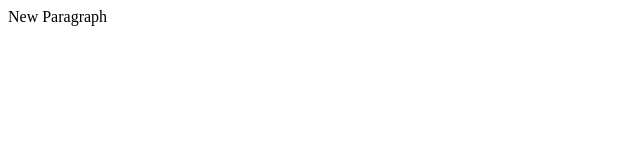
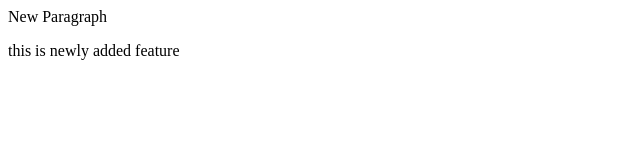
Before and after one commit to Abdulilahi/localrepo, a plain HTML site: page index.html in a window 1280 px wide. Shown: the whole page, without its empty margins (0-640 px from the left). Drawn offline with Linux system fonts and the light colour scheme.

Commit message:
added new feature to index.html

```diff
--- a/index.html
+++ b/index.html
@@ -1 +1,2 @@
 <p> New Paragraph</p>
+<p> this is newly added feature</p>
```
Also changed, not shown: 1 other file.
